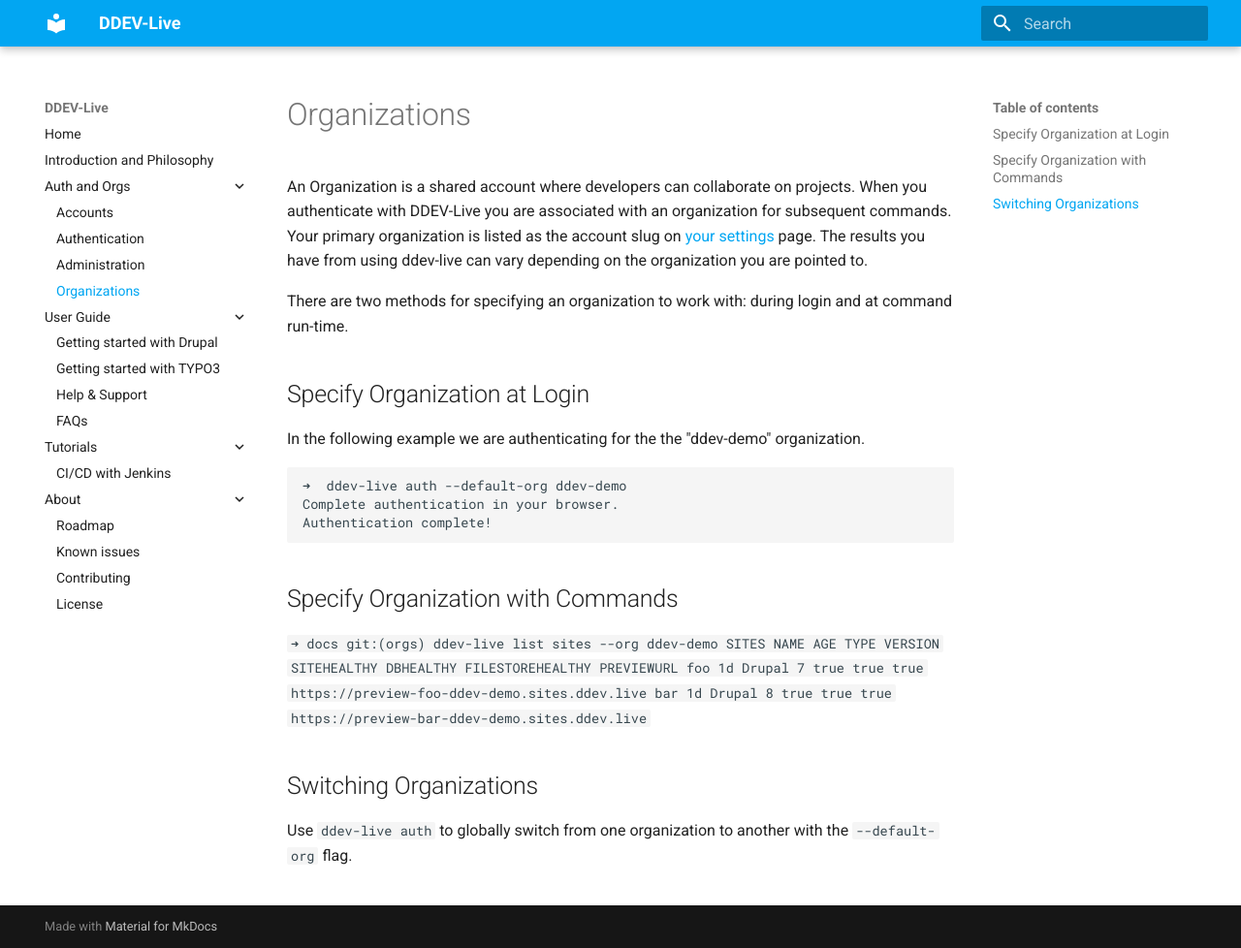
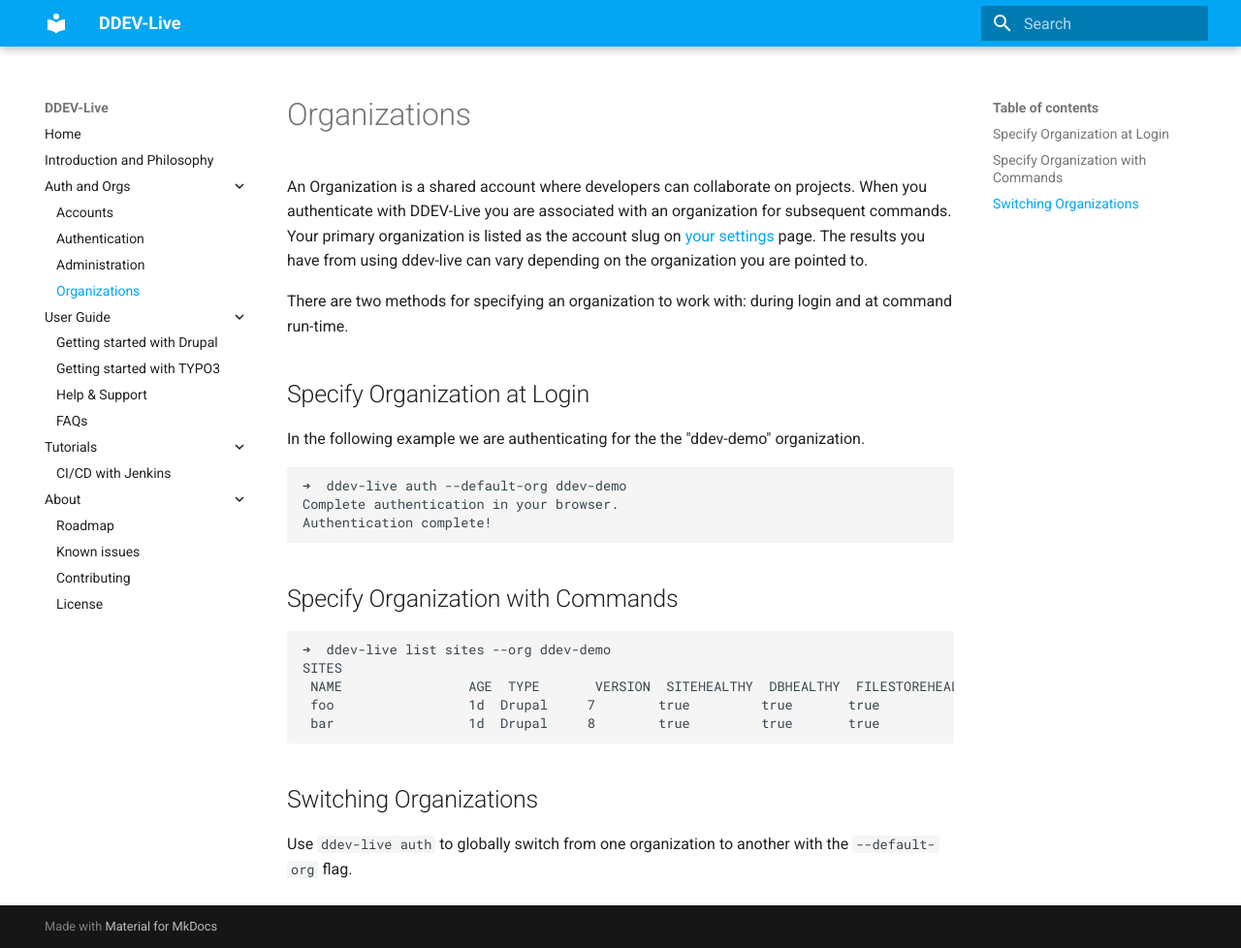
Before and after one commit to fru-io/docs-live, an MkDocs documentation site: the page built from docs/organizations.md, in a window 1280 px wide and 978 px high. Shown: the whole window at 97% size. Built offline with MkDocs 1.6.1 and Material for MkDocs 9.7.7, drawn with Linux system fonts in a browser that asks for light colours.

Commit message:
Formatting updates (#50)

````diff
--- a/docs/organizations.md
+++ b/docs/organizations.md
@@ -12,12 +12,12 @@ Authentication complete!
 ```
 ## Specify Organization with Commands
 ```
-➜  docs git:(orgs) ddev-live list sites --org ddev-demo
+➜  ddev-live list sites --org ddev-demo
 SITES
  NAME                AGE  TYPE       VERSION  SITEHEALTHY  DBHEALTHY  FILESTOREHEALTHY  PREVIEWURL
  foo                 1d  Drupal     7        true         true       true              https://preview-foo-ddev-demo.sites.ddev.live
  bar                 1d  Drupal     8        true         true       true              https://preview-bar-ddev-demo.sites.ddev.live
- ```
+```
 
 ## Switching Organizations
 Use `ddev-live auth` to globally switch from one organization to another with the `--default-org` flag.
````
